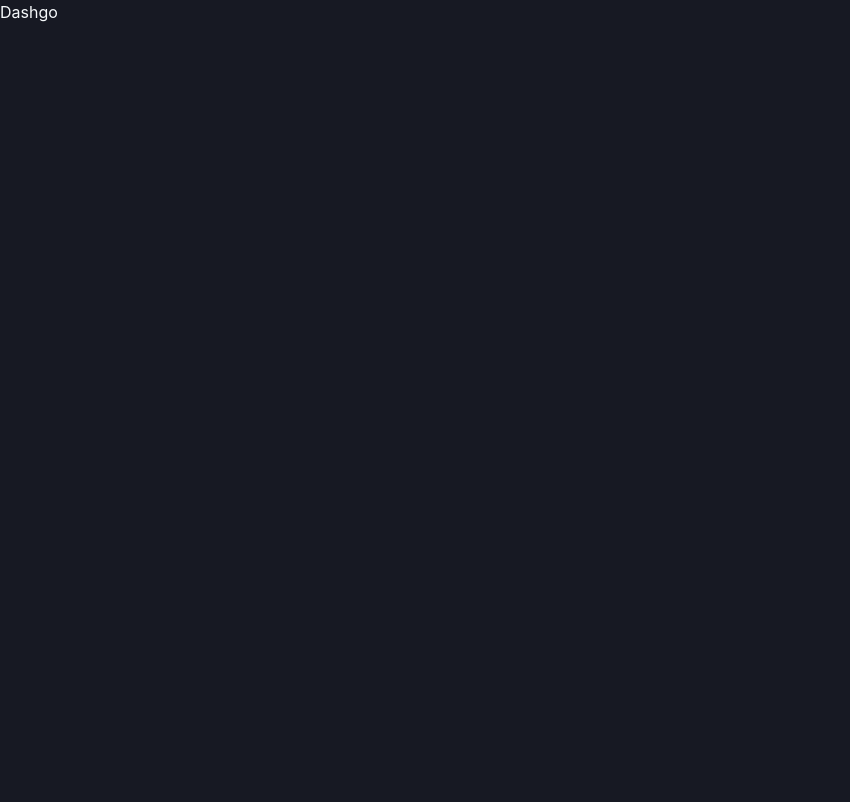
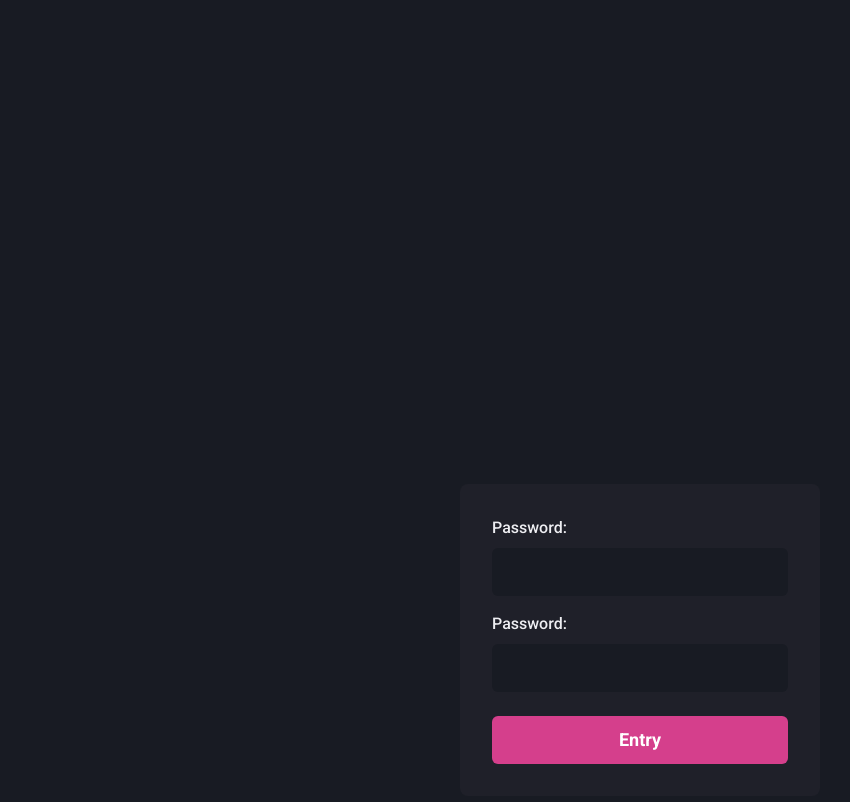
Before and after one commit to ndelanhese/estudo_react, a Next.js app in the folder dashgo/: page / in a window 1280 px wide. Shown: the top 802 px of the page, without its empty margins (0-850 px from the left). Built offline with nearby package versions, Linux system fonts and the light colour scheme.

Commit message:
estilização do form de login

```diff
--- /dev/null
+++ b/dashgo/src/components/Form/Input.tsx
@@ -0,0 +1,32 @@
+import {
+  FormControl,
+  FormLabel,
+  Input as ChakraInput,
+  InputProps as ChakraInputProps,
+} from "@chakra-ui/react";
+
+interface InputProps extends ChakraInputProps {
+  name: string;
+  label?: string;
+}
+
+export function Input({ name, label, ...rest }: InputProps) {
+  return (
+    <FormControl>
+      {!!label && <FormLabel htmlFor={name}>Password:</FormLabel>}
+      <ChakraInput
+        name={name}
+        id={name}
+        type="password"
+        focusBorderColor="pink.500"
+        bgColor={"gray.900"}
+        variant="filled"
+        _hover={{
+          bgColor: "gray.800",
+        }}
+        size="lg"
+        {...rest}
+      />
+    </FormControl>
+  );
+}
--- /dev/null
+++ b/dashgo/src/pages/_document.tsx
@@ -0,0 +1,23 @@
+import Document, { Head, Html, Main, NextScript } from "next/document";
+
+export default class MyDocument extends Document {
+  render() {
+    return (
+      <Html>
+        <Head>
+          <link rel="preconnect" href="https://fonts.googleapis.com" />
+          <link rel="preconnect" href="https://fonts.gstatic.com" />
+          <link
+            href="https://fonts.googleapis.com/css2?family=Roboto:wght@400;500;700&display=swap"
+            rel="stylesheet"
+          />
+          <title>Dashboard</title>
+        </Head>
+        <body>
+          <Main />
+          <NextScript />
+        </body>
+      </Html>
+    );
+  }
+}
--- a/dashgo/src/pages/index.tsx
+++ b/dashgo/src/pages/index.tsx
@@ -1,10 +1,28 @@
-import Head from 'next/head';
-import Image from 'next/image';
+import { Button, Flex, Stack } from "@chakra-ui/react";
+import { Input } from "../components/Form/Input";
 
+export default function SignIn() {
+  return (
 
+    <Flex w="100vw" h="100vw" align="center" justify="center">
+      <Flex
+        as="form"
+        width="100%"
+        maxWidth={360}
+        bg="gray.800"
+        p={8}
+        borderRadius="8"
+        flexDir="column"
+      >
+        <Stack spacing={4}>
+          <Input type="email" name="email" label="Email"></Input>
 
-export default function Home() {
-  return (
-    <h1>Dashgo</h1>
-  )
+          <Input type="password" name="password" label="password"></Input>
+        </Stack>
+        <Button type="submit" mt={6} colorScheme="pink" size="lg">
+          Entry
+        </Button>
+      </Flex>
+    </Flex>
+  );
 }
--- a/dashgo/src/styles/themes.ts
+++ b/dashgo/src/styles/themes.ts
@@ -1,11 +1,29 @@
 import { extendTheme } from "@chakra-ui/react";
 
 export const theme = extendTheme({
+  colors: {
+    gray: {
+      "900": "#181B23",
+      "800": "#1F2029",
+      "700": "#353646",
+      "600": "#4B4D63",
+      "500": "#616480",
+      "400": "#797D9A",
+      "300": "#9699B0",
+      "200": "#B3B5C6",
+      "100": "#D1D2DC",
+      "50": "#EEEEF2",
+    },
+  },
+  fonts: {
+    heading: 'Roboto',
+    body: 'Roboto'
+  },
   styles: {
     global: {
       body: {
-        bg: 'gray.900',
-        color: 'gray.50'
+        bg: "gray.900",
+        color: "gray.50",
       },
     },
   },
```
